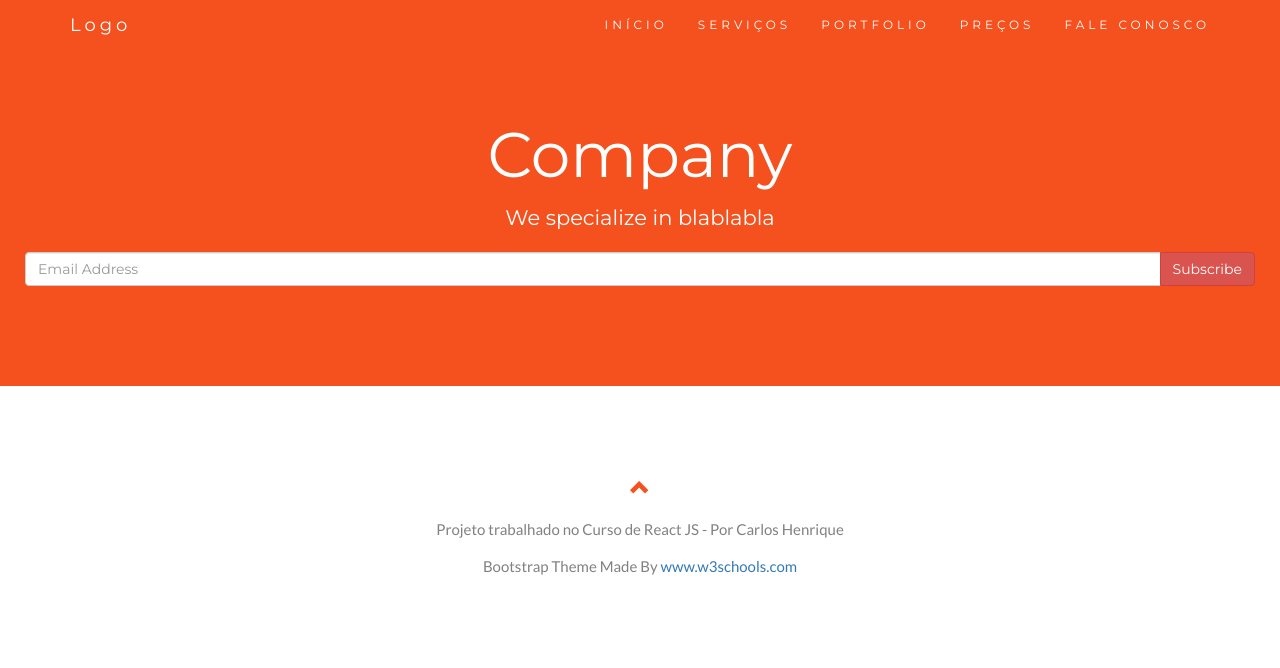
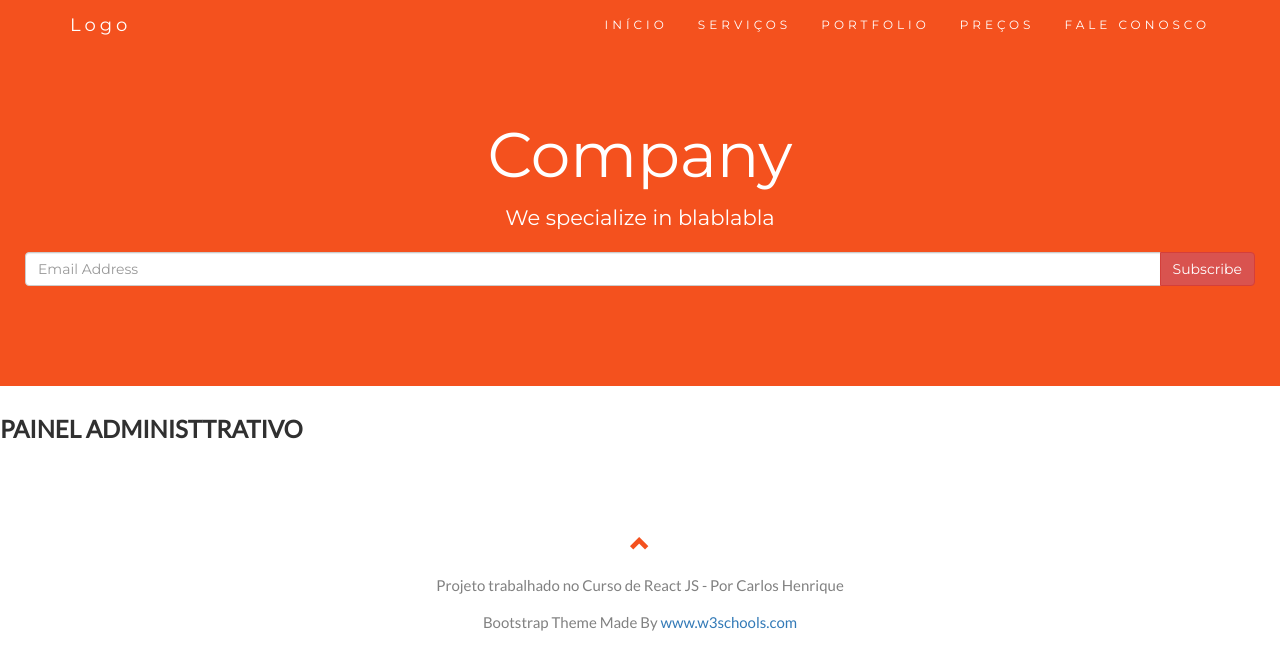
Before and after one commit to henriquechsf/company-react, a React (Create React App) app: page /admin in a window 1280 px wide. Shown: the top 668 px of the page. Built offline with nearby package versions, Linux system fonts and the light colour scheme.

Commit message:
inicio área administrativa

```diff
--- /dev/null
+++ b/src/admin/Admin.js
@@ -0,0 +1,16 @@
+import React, { Component } from 'react';
+import { Route, Link } from 'react-router-dom';
+
+class Admin extends Component {
+    constructor(props) {
+        super(props);
+    }
+
+    render() {
+        return (
+            <h2>Painel Administtrativo</h2>
+        )
+    }
+}
+
+export default Admin;
--- a/src/routes.js
+++ b/src/routes.js
@@ -6,6 +6,7 @@
 import Portfolio from './componentes/Portfolio';
 import Precos from './componentes/Precos';
 import Contato from './componentes/Contato';
+import Admin from './admin/Admin';
 
 function Routes() {
     return (
@@ -15,6 +16,8 @@
             <Route path='/portfolio' component={Portfolio} />
             <Route path='/precos' component={Precos} />
             <Route path='/contato' component={Contato} />
+
+            <Route path='/admin' component={Admin} />
         </>
     )
 }
```
